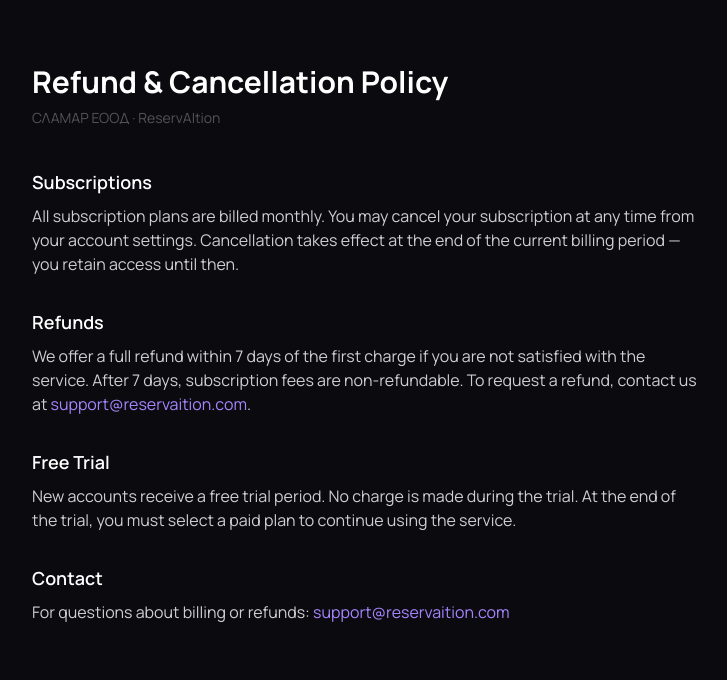
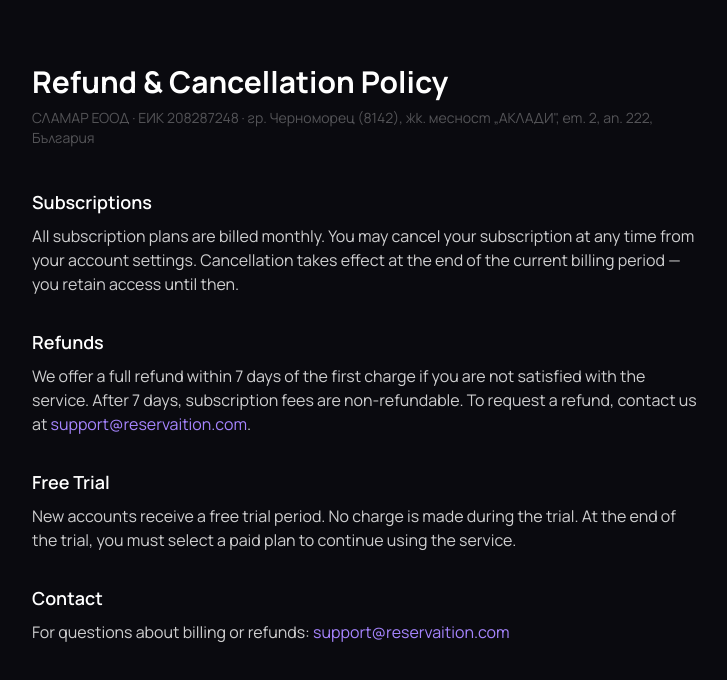
Before and after one commit to slavkirov88/ReservAItion, a Next.js app: page /refund-policy in a window 1280 px wide. Shown: the top 680 px of the page, without its empty margins (272-999 px from the left). Built offline with nearby package versions, Linux system fonts and the light colour scheme.

Commit message:
feat: add EIK 208287248 and full address to footer and legal pages

```diff
--- a/src/app/page.tsx
+++ b/src/app/page.tsx
@@ -508,7 +508,7 @@
             </div>
           </div>
           <div className="text-center sm:text-left text-white/10 text-xs">
-            СЛАМАР ЕООД · ЕИК: [въведи ЕИК] · ул. [въведи адрес] · support@reservaition.com
+            СЛАМАР ЕООД · ЕИК 208287248 · гр. Черноморец (8142), жк. месност „АКЛАДИ", ет. 2, ап. 222, България · support@reservaition.com
           </div>
         </div>
       </footer>
--- a/src/app/refund-policy/page.tsx
+++ b/src/app/refund-policy/page.tsx
@@ -3,7 +3,7 @@
     <main className="min-h-screen bg-[#0a0a0f] text-white/80 px-4 py-16">
       <div className="max-w-2xl mx-auto">
         <h1 className="text-3xl font-bold text-white mb-2">Refund & Cancellation Policy</h1>
-        <p className="text-white/30 text-sm mb-10">СЛАМАР ЕООД · ReservAItion</p>
+        <p className="text-white/30 text-sm mb-10">СЛАМАР ЕООД · ЕИК 208287248 · гр. Черноморец (8142), жк. месност „АКЛАДИ", ет. 2, ап. 222, България</p>
 
         <section className="mb-8">
           <h2 className="text-lg font-semibold text-white mb-2">Subscriptions</h2>
--- a/src/app/terms/page.tsx
+++ b/src/app/terms/page.tsx
@@ -3,7 +3,7 @@
     <main className="min-h-screen bg-[#0a0a0f] text-white/80 px-4 py-16">
       <div className="max-w-2xl mx-auto">
         <h1 className="text-3xl font-bold text-white mb-2">Terms of Service</h1>
-        <p className="text-white/30 text-sm mb-10">СЛАМАР ЕООД · ReservAItion · Last updated: April 2026</p>
+        <p className="text-white/30 text-sm mb-10">СЛАМАР ЕООД · ЕИК 208287248 · Last updated: April 2026</p>
 
         <section className="mb-8">
           <h2 className="text-lg font-semibold text-white mb-2">1. Service</h2>
```
